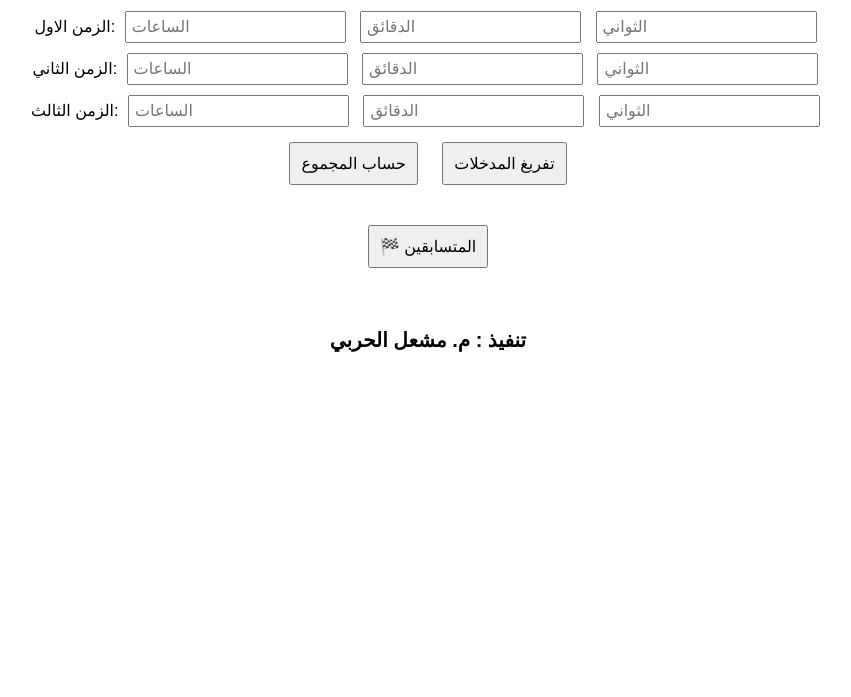
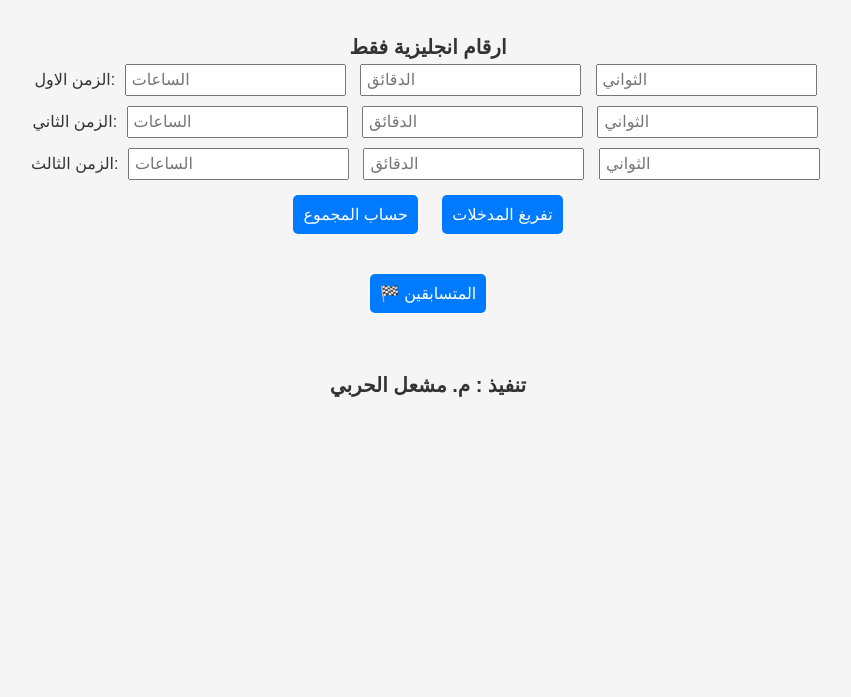
Before and after one commit to meshal55h/raceresult, a plain HTML site: page index.html in a window 1280 px wide. Shown: the part 103-800 px from the top of the page, without its empty margins (212-1063 px from the left). Drawn offline with Linux system fonts and the light colour scheme.

Commit message:
Add files via upload

```diff
--- a/index.html
+++ b/index.html
@@ -3,6 +3,7 @@
 <head>
     <meta charset="UTF-8">
     <meta name="viewport" content="width=device-width, initial-scale=1.0">
+    <link rel="stylesheet" href="styles.css">
     <title>جمع الأزمنة وتوقيتات المتسابقين</title>
     <style>
         body {
@@ -46,6 +47,8 @@
 <body>
     <div id="timeCalculator">
         <h1>جمع الأزمنة</h1>
+
+        <div class="signature">ارقام انجليزية فقط</div>
         <div>
             <label>الزمن الاول:</label>
             <input type="number" id="hours1" placeholder="الساعات">
```
